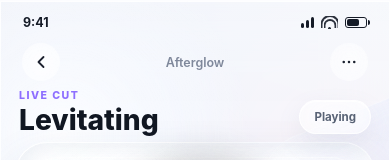
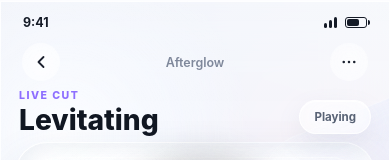
Before and after one commit to mesenve/afterglow-vinyl-player, a React (Vite) app: page / in a window 390 px wide. Shown: the top 160 px of the page. Built offline with nearby package versions, Linux system fonts and the light colour scheme.

Commit message:
Polish mobile player controls

```diff
--- a/src/App.tsx
+++ b/src/App.tsx
@@ -8,7 +8,6 @@ const initialElapsed = 18;
 const libraryTracks = [
   { title: 'Levitating', artist: 'Dua Lipa', tag: 'Playing', length: '3:23', duration: 203, bpm: 103 },
   { title: 'Houdini', artist: 'Dua Lipa', tag: 'Queued', length: '3:05', duration: 185, bpm: 117 },
-  { title: 'Training Season', artist: 'Dua Lipa', tag: 'Saved', length: '3:29', duration: 209, bpm: 123 },
   { title: 'Physical', artist: 'Dua Lipa', tag: 'In crate', length: '3:13', duration: 193, bpm: 147 },
 ];
 
@@ -132,7 +131,6 @@ function App() {
               <i />
               <i />
             </span>
-            <span className="wifi-icon" />
             <span className="battery-icon">
               <i />
             </span>
@@ -189,23 +187,8 @@ function App() {
                 </div>
                 <div className={`tonearm ${isPlaying ? 'tonearm-playing' : 'tonearm-paused'}`} aria-hidden="true">
                   <span className="arm-base" />
-                  <span
-                    className="arm-stick"
-                    style={{
-                      height: isPlaying ? '146px' : '132px',
-                      right: '18px',
-                      top: '21px',
-                      transform: isPlaying ? 'rotate(-36deg)' : 'rotate(-28deg)',
-                    }}
-                  />
-                  <span
-                    className="needle"
-                    style={{
-                      bottom: isPlaying ? '38px' : '30px',
-                      right: isPlaying ? '88px' : '84px',
-                      transform: isPlaying ? 'rotate(-12deg) translate(-20px, -28px)' : 'rotate(-4deg) translate(-8px, -8px)',
-                    }}
-                  />
+                  <span className="arm-stick" />
+                  <span className="needle" />
                 </div>
                 <button
                   className="loop-control"
--- a/src/styles.css
+++ b/src/styles.css
@@ -106,7 +106,7 @@ p {
 .ios-status-icons {
   display: inline-flex;
   align-items: center;
-  gap: 7px;
+  gap: 8px;
   color: #151b27;
 }
 
@@ -134,48 +134,6 @@ p {
 
 .signal-bars i:nth-child(3) {
   height: 11px;
-}
-
-.wifi-icon {
-  position: relative;
-  width: 17px;
-  height: 13px;
-  overflow: hidden;
-  opacity: 0.9;
-}
-
-.wifi-icon,
-.wifi-icon::before,
-.wifi-icon::after {
-  border-color: currentColor;
-}
-
-.wifi-icon::before,
-.wifi-icon::after {
-  position: absolute;
-  left: 50%;
-  content: "";
-  border-style: solid;
-  border-width: 2px 2px 0 2px;
-  border-radius: 999px 999px 0 0;
-  transform: translateX(-50%);
-}
-
-.wifi-icon::before {
-  bottom: 1px;
-  width: 15px;
-  height: 11px;
-}
-
-.wifi-icon::after {
-  bottom: 1px;
-  width: 9px;
-  height: 7px;
-}
-
-.wifi-icon {
-  background:
-    radial-gradient(circle at 50% 100%, currentColor 0 1.7px, transparent 1.9px);
 }
 
 .battery-icon {
@@ -481,11 +439,11 @@ p {
 }
 
 .is-paused .arm-stick {
-  transform: rotate(-18deg);
+  transform: rotate(-28deg);
 }
 
 .is-paused .needle {
-  transform: rotate(5deg) translate(4px, 4px);
+  transform: rotate(-4deg) translate(-8px, -8px);
 }
 
 .arm-base {
@@ -513,7 +471,7 @@ p {
   top: 21px;
   right: 18px;
   width: 6px;
-  height: 156px;
+  height: 146px;
   border-radius: 999px;
   background:
     linear-gradient(90deg, rgba(255, 255, 255, 0.34), transparent 45%),
@@ -523,21 +481,26 @@ p {
     5px 5px 14px rgba(67, 75, 94, 0.16);
   transform: rotate(-36deg);
   transform-origin: top center;
-  transition: transform 260ms ease;
+  transition:
+    height 520ms cubic-bezier(0.22, 1, 0.36, 1),
+    transform 520ms cubic-bezier(0.22, 1, 0.36, 1);
   z-index: 1;
 }
 
 .needle {
   position: absolute;
-  right: 68px;
-  bottom: 42px;
+  right: 88px;
+  bottom: 38px;
   width: 34px;
   height: 18px;
   border-radius: 4px;
   background:
     linear-gradient(145deg, #2a3039, #11151c);
   transform: rotate(-12deg) translate(-20px, -28px);
-  transition: transform 260ms ease;
+  transition:
+    right 520ms cubic-bezier(0.22, 1, 0.36, 1),
+    bottom 520ms cubic-bezier(0.22, 1, 0.36, 1),
+    transform 520ms cubic-bezier(0.22, 1, 0.36, 1);
 }
 
 .needle::after {
@@ -568,19 +531,25 @@ p {
 }
 
 .tonearm.tonearm-playing .arm-stick {
+  height: 146px;
   transform: rotate(-36deg);
 }
 
 .tonearm.tonearm-playing .needle {
+  right: 88px;
+  bottom: 38px;
   transform: rotate(-12deg) translate(-20px, -28px);
 }
 
 .tonearm.tonearm-paused .arm-stick {
-  transform: rotate(-18deg);
+  height: 132px;
+  transform: rotate(-28deg);
 }
 
 .tonearm.tonearm-paused .needle {
-  transform: rotate(5deg) translate(4px, 4px);
+  right: 84px;
+  bottom: 30px;
+  transform: rotate(-4deg) translate(-8px, -8px);
 }
 
 .loop-control {
@@ -971,7 +940,7 @@ p {
   gap: 9px;
   line-height: 1;
   margin-top: 18px;
-  margin-bottom: 12px;
+  margin-bottom: 18px;
   padding: 0 28px;
   text-align: center;
 }
@@ -1248,7 +1217,7 @@ p {
 
   .return-player {
     margin-top: 12px;
-    margin-bottom: 14px;
+    margin-bottom: 18px;
     min-height: 60px;
   }
 
```
